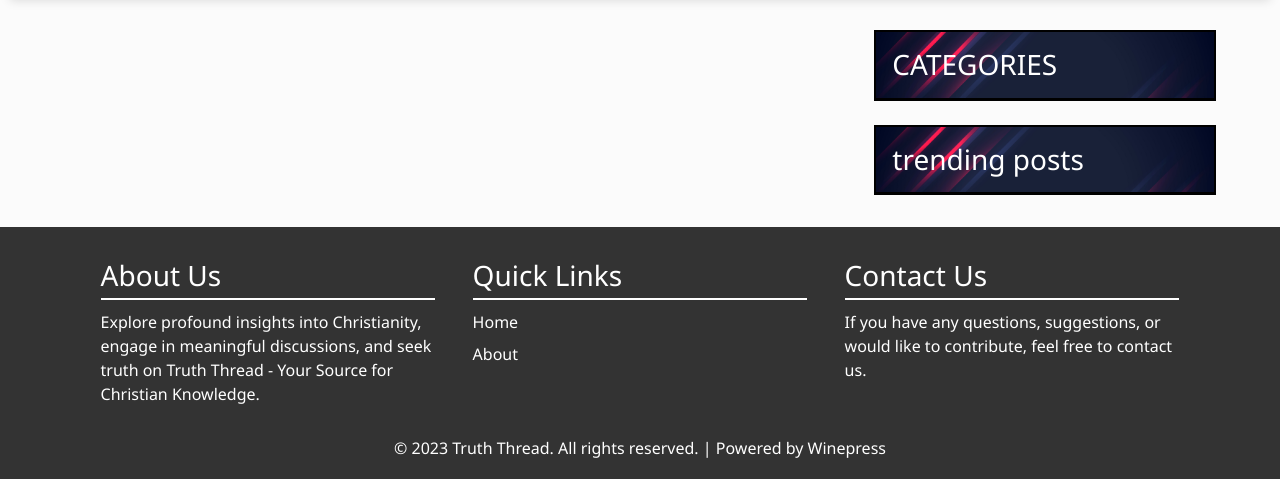
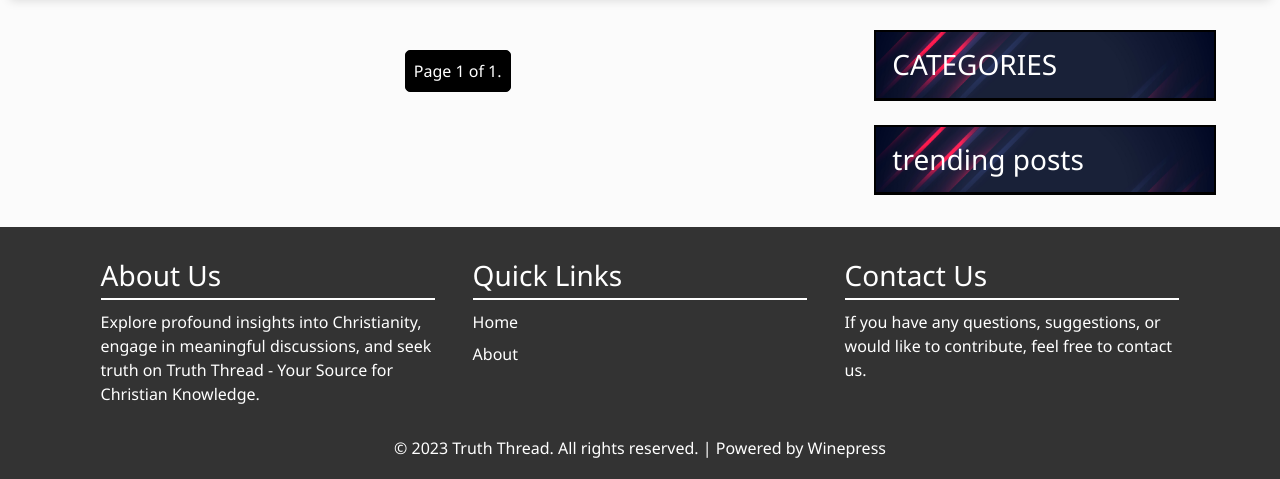
Before and after one commit to john-okojere/truth-Thread, a Django app: page /blogs in a window 1280 px wide. Shown: the part 70-549 px from the top of the page. Run offline with Django 4.2, Linux system fonts and the light colour scheme; data that the repository does not hold is empty; some libraries are stand-ins or nearby versions; some web fonts are replaced.

Commit message:
modified:   home/__pycache__/views.cpython-311.pyc 	modified:   home/static/asset/css/style.css 	modified:   home/views.py 	modified:   templates/home/blog.html

```diff
--- a/home/static/asset/css/style.css
+++ b/home/static/asset/css/style.css
@@ -280,3 +280,38 @@ form.side p{
     align-items: center;
     width: 100%;
 }
+
+/* Pagination styles */
+.pagination {
+    display: flex;
+    justify-content: center;
+    margin-top: 20px;
+}
+
+.step-links {
+    display: flex;
+    align-items: center;
+}
+
+.step-links a {
+    padding: 8px;
+    text-decoration: none;
+    color: #000;
+    border: 1px solid #000;
+    margin: 0 5px;
+    border-radius: 5px;
+}
+
+.step-links a:hover {
+    background-color: #000;
+    color: white;
+}
+
+.current {
+    padding: 8px;
+    background-color: #000;
+    color: white;
+    border: 1px solid #000;
+    border-radius: 5px;
+    margin: 0 5px;
+}
--- a/home/views.py
+++ b/home/views.py
@@ -5,6 +5,8 @@ from django.http import JsonResponse
 from django.template.defaultfilters import urlize
 from django_user_agents.utils import get_user_agent
 from django.db.models import Q
+from django.core.paginator import Paginator, EmptyPage, PageNotAnInteger
+
 from . import forms, models
 
 def homepage(request):
@@ -34,7 +36,21 @@ def viewCategory(request, name):
     return render(request, 'home/category.html',{'blog':blog, 'category':category})
 
 def blogs(request):
-    blog = models.Blog.objects.all().order_by('-date')
+    blogs = models.Blog.objects.all().order_by('-date')
+    # Number of items to show per page
+    items_per_page = 3
+    paginator = Paginator(blogs, items_per_page)
+
+    page = request.GET.get('page')
+    try:
+        blog = paginator.page(page)
+    except PageNotAnInteger:
+        # If page is not an integer, deliver first page
+        blog = paginator.page(1)
+    except EmptyPage:
+        # If page is out of range (e.g. 9999), deliver last page
+        blog = paginator.page(paginator.num_pages)
+
     return render(request, 'home/blog.html',{'blog':blog})
 
 @login_required
--- a/templates/home/blog.html
+++ b/templates/home/blog.html
@@ -39,6 +39,23 @@
         </div>
     </section>
     {% endfor %}
+    <div class="pagination">
+        <span class="step-links">
+            {% if blog.has_previous %}
+                <a href="?page=1">&laquo; first</a>
+                <a href="?page={{ blog.previous_page_number }}">previous</a>
+            {% endif %}
+
+            <span class="current">
+                Page {{ blog.number }} of {{ blog.paginator.num_pages }}.
+            </span>
+
+            {% if blog.has_next %}
+                <a href="?page={{ blog.next_page_number }}">next</a>
+                <a href="?page={{ blog.paginator.num_pages }}">last &raquo;</a>
+            {% endif %}
+        </span>
+    </div>
 </article>
 {% endblock article %}
 {% block js %}
```
